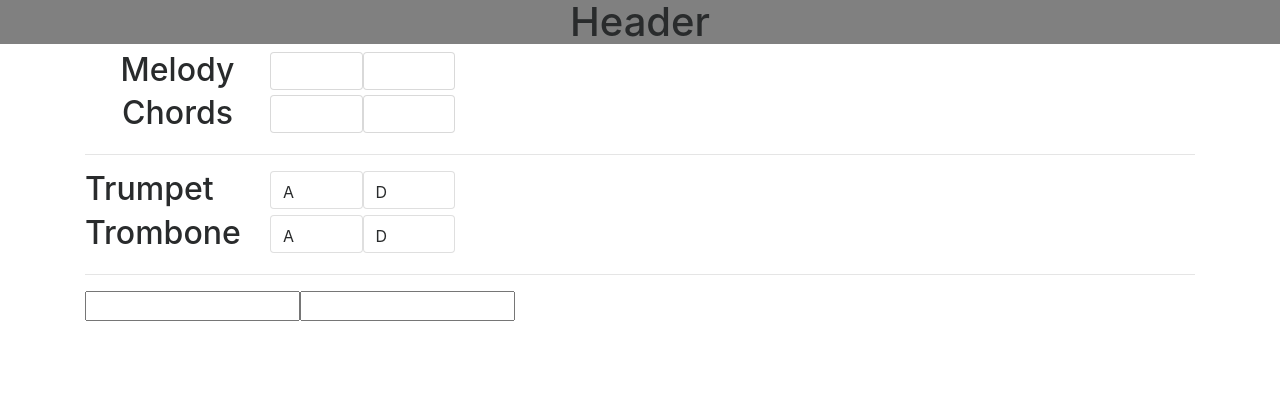
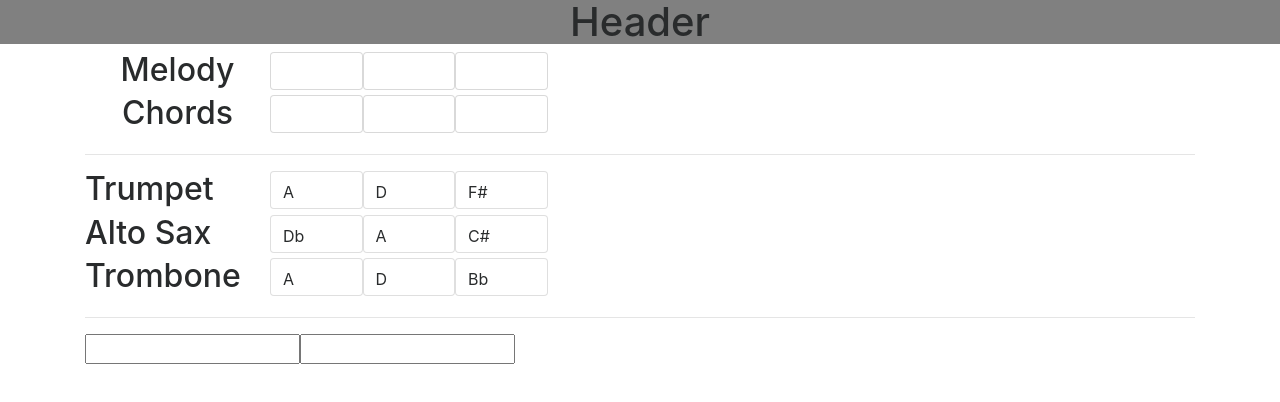
Before and after one commit to Bickio/Autostrate, a Vue app in the folder TheAPP/autostrate/: page /#/ in a window 1280 px wide. Shown: the top 402 px of the page. Built offline with nearby package versions, Linux system fonts and the light colour scheme.

Commit message:
Make a few changes

```diff
--- a/TheAPP/autostrate/src/components/editor/Editor.vue
+++ b/TheAPP/autostrate/src/components/editor/Editor.vue
@@ -7,8 +7,6 @@
       <app-output-row :notes="instrument.notes"
                       :name="instrument.name"></app-output-row>
     </div>
-
-
     <hr>
     <input type="text" v-model="melody[0]">
     <input type="text" v-model="chords[0]">
@@ -25,11 +23,12 @@ export default {
   },
   data () {
     return {
-      melody: ['', ''],
-      chords: ['', ''],
+      melody: ['', '', ''],
+      chords: ['', '', ''],
       instruments: [
-        {name: 'Trumpet', notes: ['a', 'd']},
-        {name: 'Trombone', notes: ['a', 'd']}
+        {name: 'Trumpet', notes: ['A', 'D', 'F#']},
+        {name: 'Alto Sax', notes: ['Db', 'A', 'C#']},
+        {name: 'Trombone', notes: ['A', 'D', 'Bb']}
       ]
     }
   }
--- a/TheAPP/autostrate/src/components/editor/OutputRow.vue
+++ b/TheAPP/autostrate/src/components/editor/OutputRow.vue
@@ -7,7 +7,7 @@
          v-for="note in notes">
       <div class="card" style="height: 38px">
        <div class="card-block" style="padding: 8px 12px; height: 20px">
-         <p>{{ note.toUpperCase() }}</p>
+         <p>{{ note }}</p>
        </div>
      </div>
     </div>
--- a/TheAPP/autostrate/src/router/index.js
+++ b/TheAPP/autostrate/src/router/index.js
@@ -8,7 +8,7 @@ export default new Router({
   routes: [
     {
       path: '/',
-      name: 'Hello',
+      name: 'Editor',
       component: Editor
     }
   ]
```
